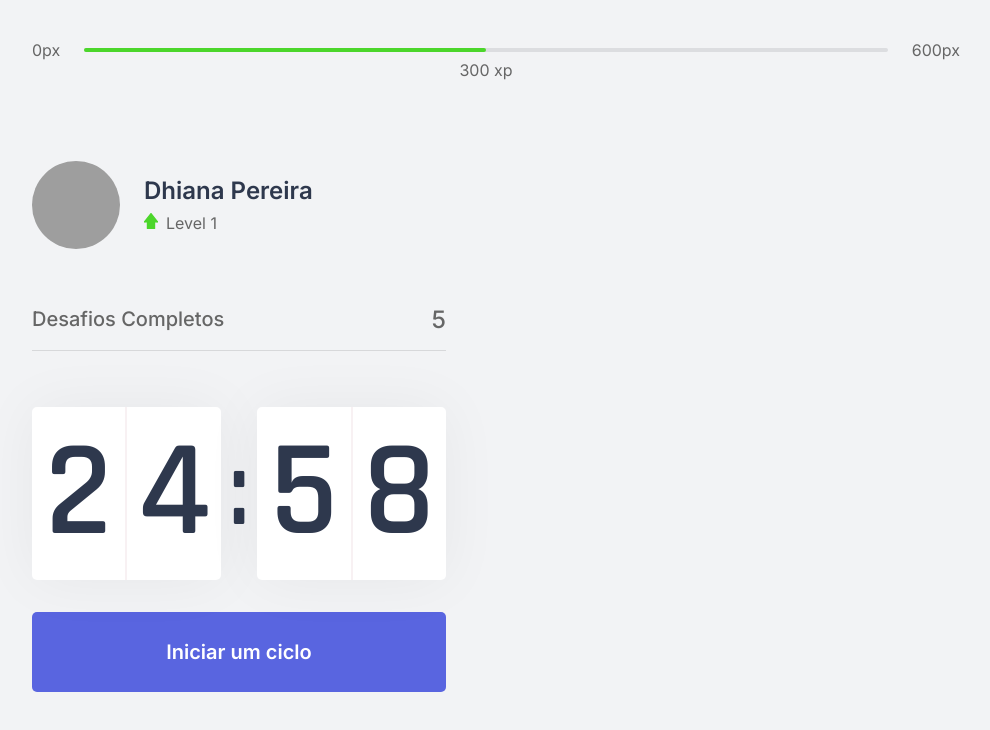
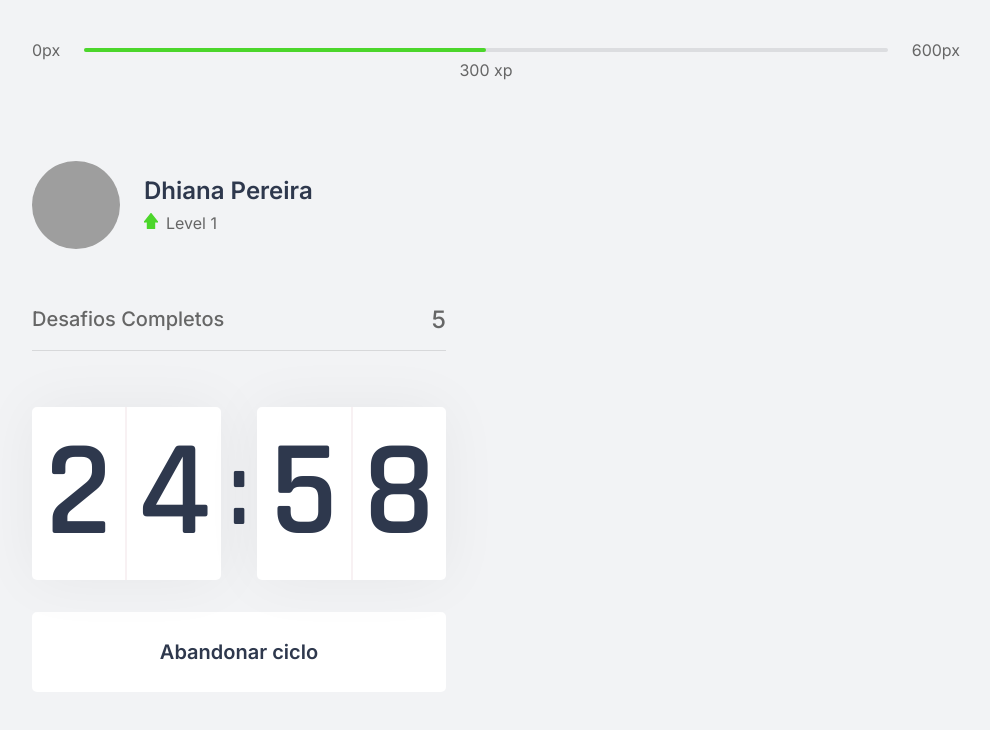
Before and after one commit to dhianapereira/move-it, a Next.js app: page / in a window 1280 px wide. Both pictures are taken after a click on the button "Iniciar um ciclo". Shown: the top 730 px of the page, without its empty margins (144-1134 px from the left). Built offline with nearby package versions, Linux system fonts and the light colour scheme; grey boxes are pictures that could not be loaded.

Commit message:
abandon cycle button added

```diff
--- a/src/components/Countdown.tsx
+++ b/src/components/Countdown.tsx
@@ -1,29 +1,35 @@
 import { useState, useEffect } from "react";
 import styles from "../styles/components/Countdown.module.css";
 
+let countdownTimeout: NodeJS.Timeout;
+
 export function Countdown() {
     const [time, setTime] = useState(25 * 60);
-    const [active, setActive] = useState(false);
-
+    const [isActive, setIsActive] = useState(false);
 
     const minutes = Math.floor(time / 60);
     const seconds = time % 60;
 
-    const [minuteLeft, minuteRight] = String(minutes).padStart(2, '0').split('');
-    const [secondLeft, secondRight] = String(seconds).padStart(2, '0').split('');
-
+    const [minuteLeft, minuteRight] = String(minutes).padStart(2, "0").split("");
+    const [secondLeft, secondRight] = String(seconds).padStart(2, "0").split("");
 
     function startCountdown() {
-        setActive(true);
+        setIsActive(true);
+    }
+
+    function resetCountdown() {
+        clearTimeout(countdownTimeout);
+        setIsActive(false);
+        setTime(25 * 60);
     }
 
     useEffect(() => {
-        if (active && time > 0) {
-            setTimeout(() => {
+        if (isActive && time > 0) {
+            countdownTimeout = setTimeout(() => {
                 setTime(time - 1);
-            }, 1000)
+            }, 1000);
         }
-    }, [active, time]);
+    }, [isActive, time]);
 
     return (
         <div>
@@ -38,9 +44,23 @@
                     <span>{secondRight}</span>
                 </div>
             </div>
-            <button onClick={startCountdown} type="button" className={styles.countdownButton}>
-                Iniciar um ciclo
-            </button>
+            {isActive ? (
+                <button
+                    onClick={resetCountdown}
+                    type="button"
+                    className={`${styles.countdownButton} ${styles.countdownButtonActive}`}
+                >
+                    Abandonar ciclo
+                </button>
+            ) : (
+                    <button
+                        onClick={startCountdown}
+                        type="button"
+                        className={styles.countdownButton}
+                    >
+                        Iniciar um ciclo
+                    </button>
+                )}
         </div>
     );
 }
--- a/src/styles/components/Countdown.module.css
+++ b/src/styles/components/Countdown.module.css
@@ -61,3 +61,13 @@
 .countdownButton:hover{
     background: var(--blue-dark);
 }
+
+.countdownButtonActive{
+    background: var(--white);
+    color: var(--title);
+}
+
+.countdownButtonActive:hover{
+    background: var(--red);
+    color: var(--white);
+}
```
